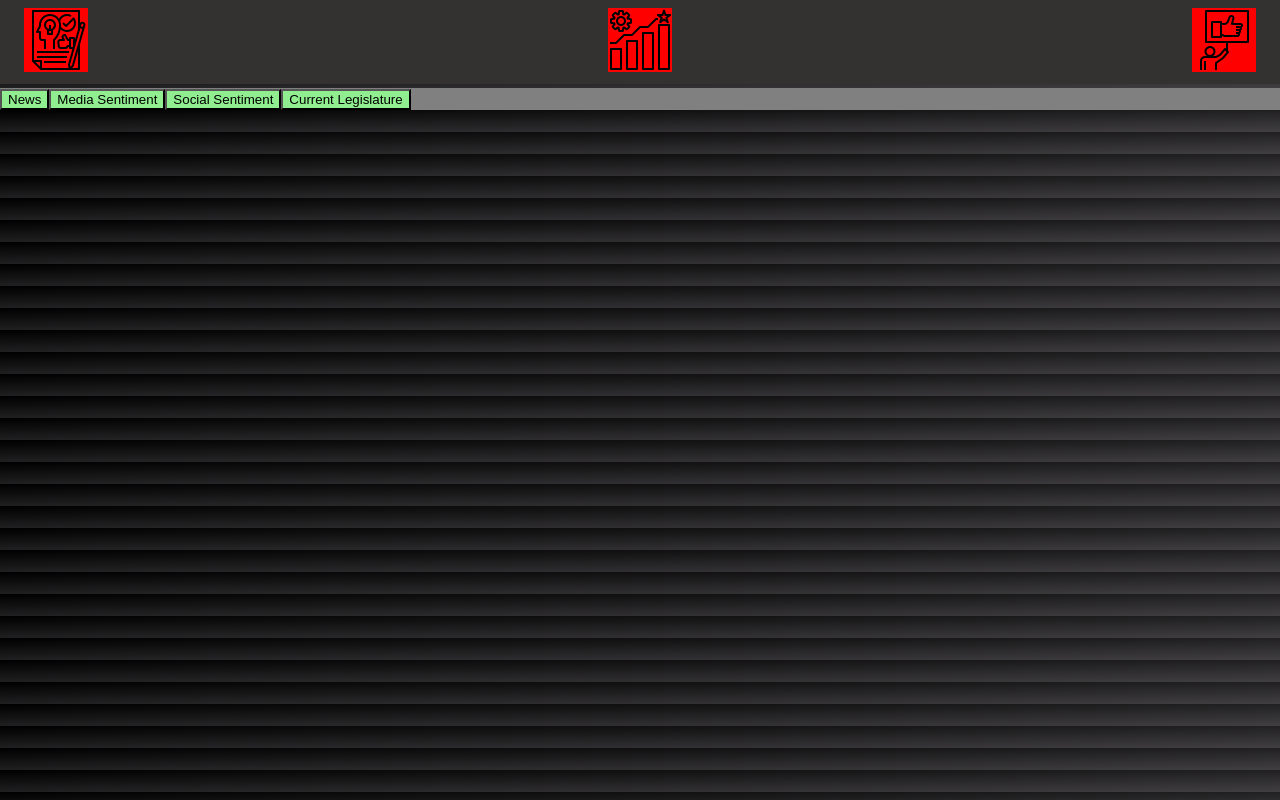
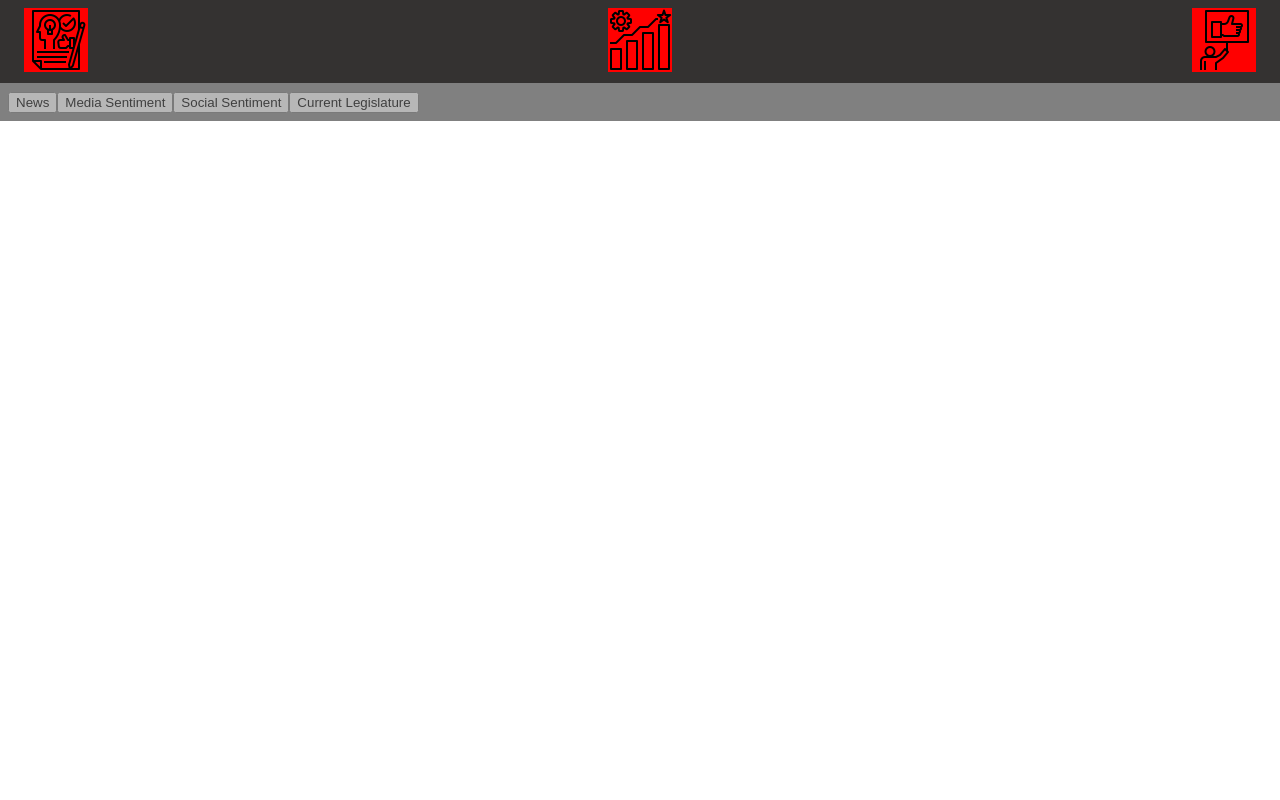
Before and after one commit to DrakeH5/SmartStocks, a React (Create React App) app in the folder frontend/: page /qualitative in a window 1280 px wide. Built offline with nearby package versions, Linux system fonts and the light colour scheme.

Commit message:
sub topic choice styles

```diff
--- a/frontend/src/qualitativePage.js
+++ b/frontend/src/qualitativePage.js
@@ -1,22 +1,25 @@
 import NewsFeed from "./newsfeed.js";
-import { Link, BrowserRouter,Routes, Route } from 'react-router-dom';
+import { NavLink, Routes, Route } from 'react-router-dom';
+import "./subSectionChoiceCss.css";
 
 function QualitativePage() {
   const mainStyle = {
-    position: "relative",
-    top: "5.5em",
-    backgroundColor: "grey"
+    backgroundColor: "grey",
+    position: "fixed",
+    top: "5.2em",
+    width: "100%",
+    padding: "0.5em",
   }
   const buttonStyle = {
-    backgroundColor: "lightgreen"
+   opacity: "0.5"
   }
     return (
       <div>
         <div style={mainStyle}>
-          <Link to="news"><button style={buttonStyle}>News</button></Link>
-          <Link to="mediaSentiment"><button style={buttonStyle}>Media Sentiment</button></Link>
-          <Link to="socialSentiment"><button style={buttonStyle}>Social Sentiment</button></Link>
-          <Link to="currentLegislature"><button style={buttonStyle}>Current Legislature</button></Link>
+          <NavLink activeClassName="active" to="news"><button style={buttonStyle}>News</button></NavLink>
+          <NavLink activeClassName="active" to="mediaSentiment"><button style={buttonStyle}>Media Sentiment</button></NavLink>
+          <NavLink activeClassName="active" to="socialSentiment"><button style={buttonStyle}>Social Sentiment</button></NavLink>
+          <NavLink activeClassName="active" to="currentLegislature"><button style={buttonStyle}>Current Legislature</button></NavLink>
         </div>
         <Routes>
           <Route path="/news" element={<NewsFeed />}></Route>
--- /dev/null
+++ b/frontend/src/subSectionChoiceCss.css
@@ -0,0 +1,3 @@
+.active{
+    background-color:red;
+  }
```
